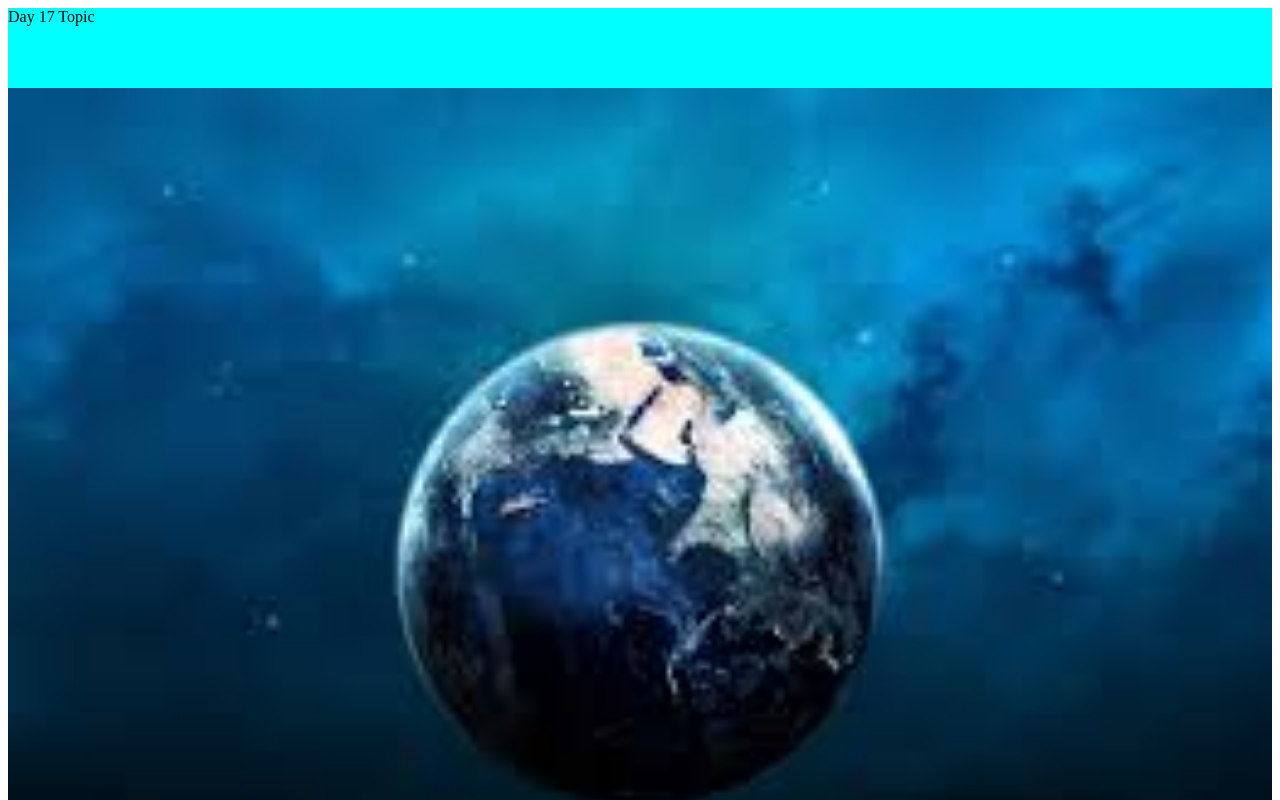
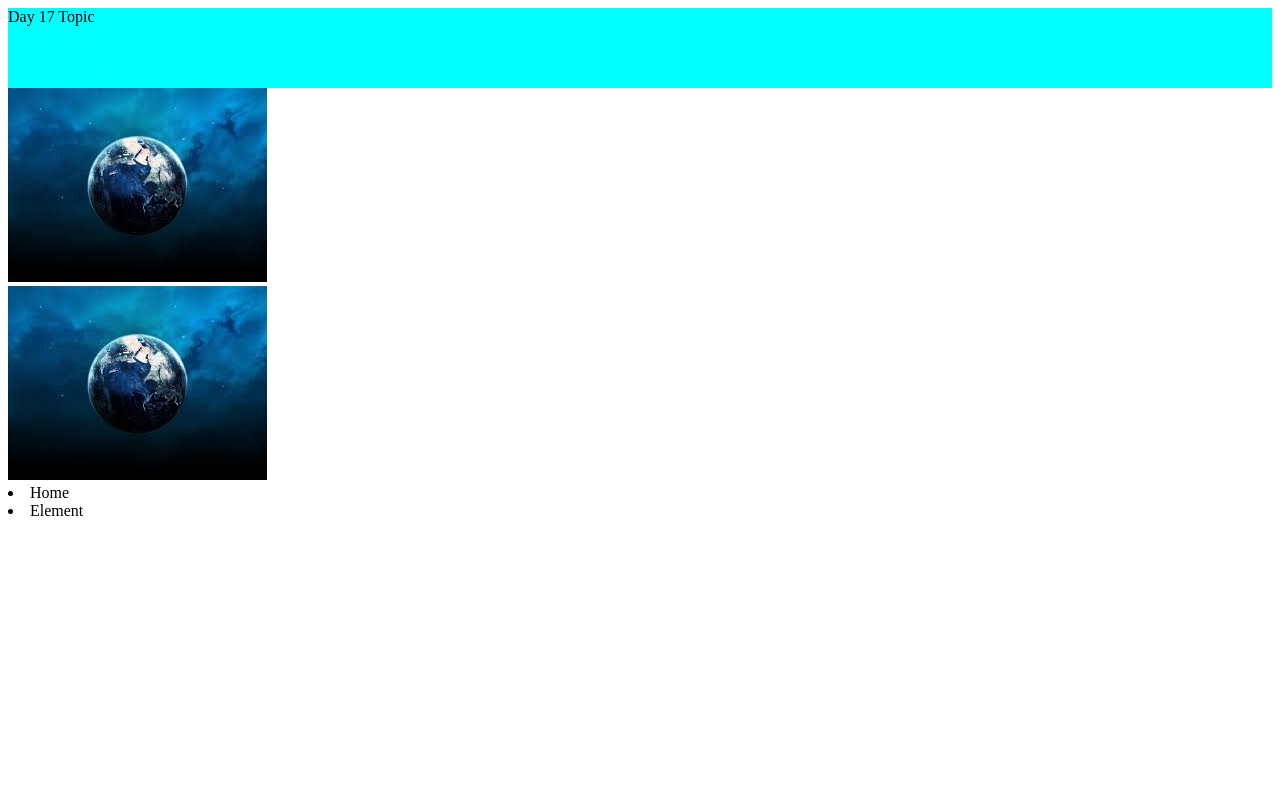
Before and after one commit to Api291/Day-17, a plain HTML site: page index.html in a window 1280 px wide. Shown: the top 800 px of the page. Drawn offline with Linux system fonts and the light colour scheme.

Commit message:
nav li done

```diff
--- a/index.html
+++ b/index.html
@@ -25,11 +25,14 @@
     <header class="abc">Day 17 Topic
     </header>
 <div>
-    <img src="images (1).jfif"style="width:100%">
+    <img src="images (1).jfif"style=" max-width:100%">
 </div>
 <div>
 <img src="images (1).jfif"style="max-width:100%;height:auto;">
 </div>
-
+    <nav>
+        <li>Home</li>
+        <li>Element</li>
+    </nav>
 </body>
 </html>
```
